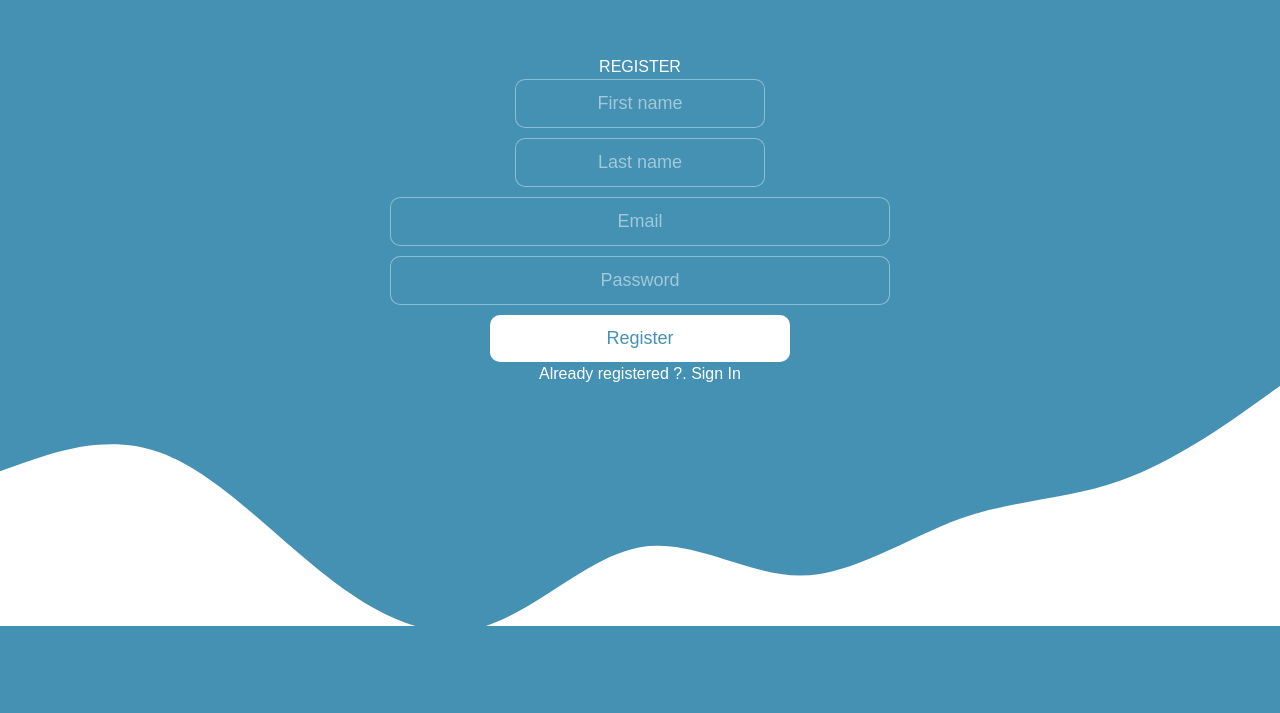
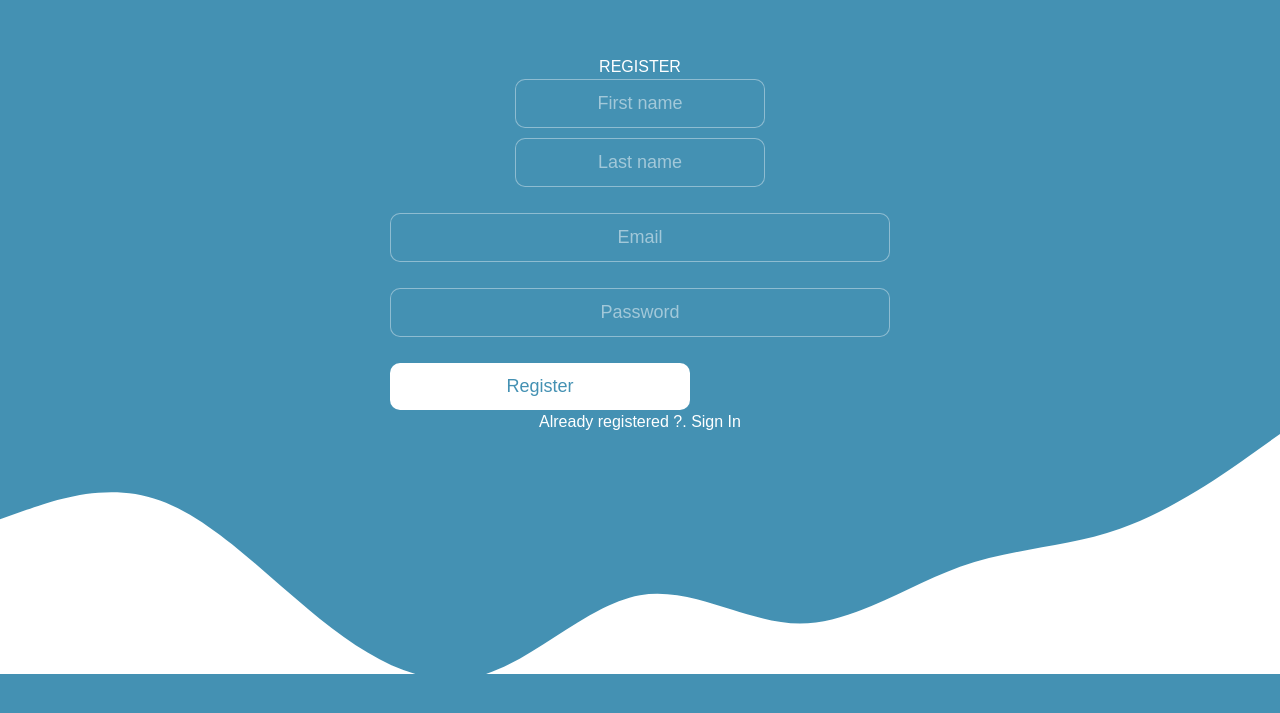
Before and after one commit to Timiorins/Expenses-App, a React (Vite) app in the folder Expenses-Frontend/: page / in a window 1280 px wide. Shown: the part 153-866 px from the top of the page. Built offline with nearby package versions, Linux system fonts and the light colour scheme.

Commit message:
express-loginandregister-frontend

```diff
--- a/Expenses-Frontend/src/index.css
+++ b/Expenses-Frontend/src/index.css
@@ -17,6 +17,13 @@ body {
   height: 100%;
 }
 
+.formLogs{
+    display: flex;
+  flex-direction: column;
+  gap: 1rem;
+  max-width: 600px;
+  margin: 0 auto;
+}
 
 .loginContainer {
   margin: 10% auto;
@@ -108,11 +115,14 @@ button {
   font-family: "Source Sans Pro", sans-serif;
   padding: 10px 15px;
   margin: 0 auto 10px auto;
-  display: flex;
-  flex-direction: row;
+  display: block;
   text-align: center;
   font-size: 18px;
   color: white;
   font-weight: 300;
   outline: 0;
 }
+
+.nameRow{
+
+}
```
Also changed, not shown: 1 other file (tests, documents, lock files or other folders).
